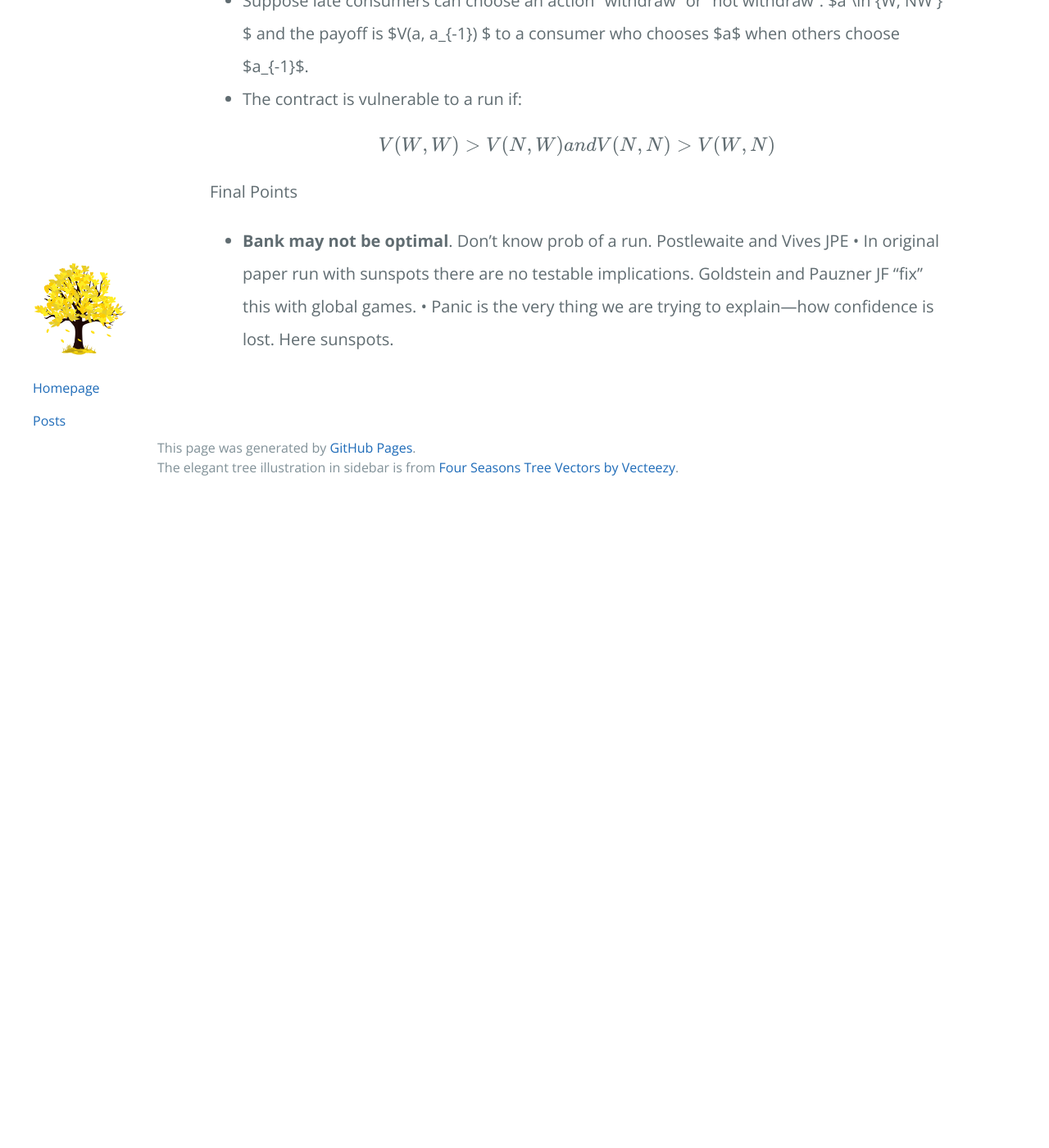
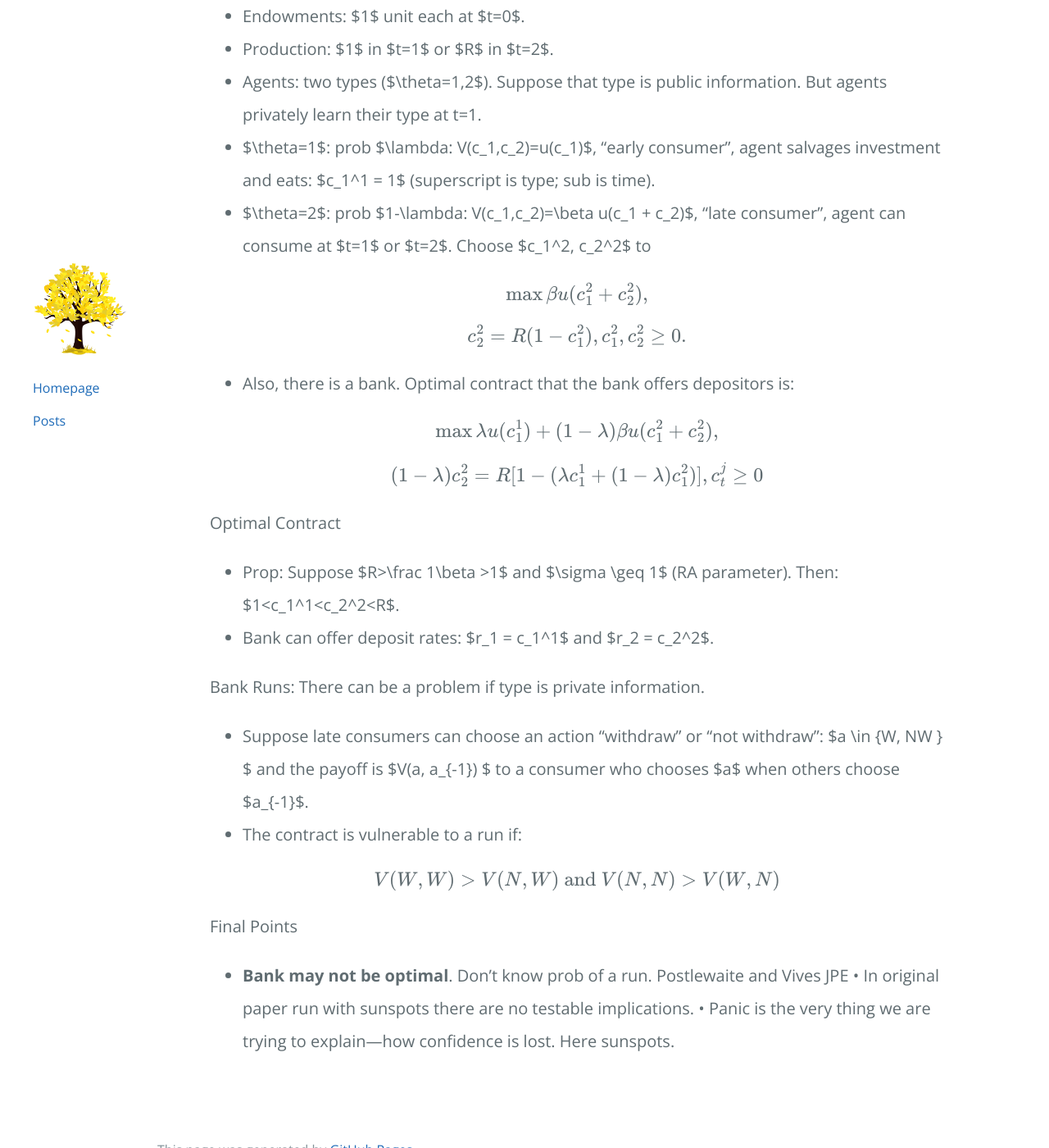
Before and after one commit to jialugao19/jialugao19.github.io, a Jekyll site: the page built from _posts/2022-11-06-bankGorton.md, in a window 1280 px wide and 1400 px high, scrolled down 7946 px. Shown: the whole window at 82% size. Built offline with Jekyll 4.4.1, drawn with Linux system fonts in a browser that asks for light colours; our own code applies the rules of GitHub Pages for plain Markdown files; formulas are drawn with MathJax 3; the repository's description, which GitHub fills in, is left out; before the commit the page ends 8576 px from its top, so only the background shows below that; some of the changed text lies outside the part shown.

Commit message:
modify pictures

```diff
--- a/_posts/2022-11-06-bankGorton.md
+++ b/_posts/2022-11-06-bankGorton.md
@@ -147,14 +148,10 @@ Bank Runs: There can be a problem if type is private information.
 - Suppose late consumers can choose an action “withdraw” or “not withdraw”: $a \in \{W, NW \} $ and the payoff is $V(a, a_{-1}) $ to a consumer who chooses $a$ when others choose $a_{-1}$.
 - The contract is vulnerable to a run if:
 
-$$V(W, W)>V(N,W) and V(N, N) > V(W, N)$$
+$$V(W, W)>V(N,W)~\text{and}~V(N, N) > V(W, N)$$
 
 Final Points
 
 - **Bank may not be optimal**. Don’t know prob of a run. Postlewaite and Vives JPE
-• In original paper run with sunspots there are
-no testable implications. Goldstein and
-Pauzner JF “fix” this with global games.
-• Panic is the very thing we are trying to
-explain—how confidence is lost. Here
-sunspots.
+• In original paper run with sunspots there are no testable implications.
+• Panic is the very thing we are trying to explain—how confidence is lost. Here sunspots.
```
Also changed, not shown: other parts of _posts/2022-11-06-bankGorton.md (+12 -11 lines), assets/img/crises/intervention.png (added), assets/img/crises/output.png (added), assets/img/crises/unemployment.png (added).
